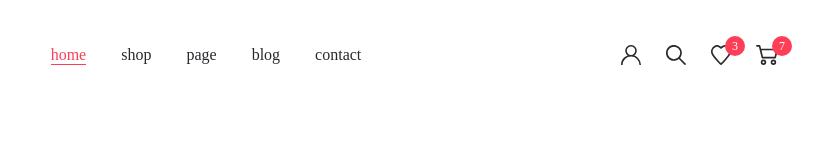
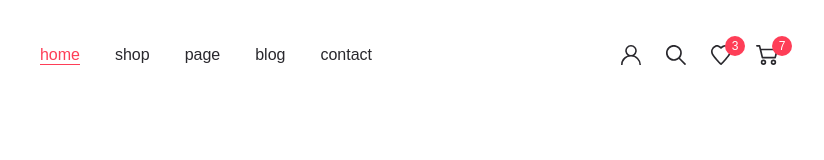
Before and after one commit to LeoKikosh/marcho, a website: page app/index.html in a window 1280 px wide. Shown: the full height of the page, 447-1271 px from the left. Drawn offline with nearby package versions, Linux system fonts and the light colour scheme; files that its build step writes are made by us from their sources.

```diff
--- a/app/scss/_fonts.scss
+++ b/app/scss/_fonts.scss
@@ -1,5 +1,39 @@
+@font-face {
+  font-family: 'Quicksand-Regular', sans-serif;
+  font-weight: 400;
+  font-style: normal;
+  src: local('Quicksand-Regular'),
+    url(../fonts/Quicksand-Regular.woff2) format('woff2'),
+    url(../fonts/Quicksand-Regular.woff) format('woff');
+  font-display: swap;
+}
+
 @font-face {
   font-family: 'Quicksand-Medium', sans-serif;
   font-weight: 500;
   font-style: normal;
+  src: local('Quicksand-Medium'),
+    url(../fonts/Quicksand-Medium.woff2) format('woff2'),
+    url(../fonts/Quicksand-Medium.woff) format('woff');
+  font-display: swap;
 }
+
+@font-face {
+  font-family: 'Roboto-Regular', sans-serif;
+  font-weight: 400;
+  font-style: normal;
+  src: local('Roboto-Regular'),
+    url(../fonts/Roboto-Regular.woff2) format('woff2'),
+    url(../fonts/Roboto-Regular.woff) format('woff');
+  font-display: swap;
+}
+
+@font-face {
+  font-family: 'Roboto-Bold', sans-serif;
+  font-weight: 700;
+  font-style: normal;
+  src: local('Roboto-Bold'),
+    url(../fonts/Roboto-Bold.woff2) format('woff2'),
+    url(../fonts/Roboto-Bold.woff) format('woff');
+  font-display: swap;
+}
--- a/app/scss/_global.scss
+++ b/app/scss/_global.scss
@@ -2,6 +2,7 @@
   font-size: 16px;
   line-height: 26px;
   color: $default;
+  @extend %quicksand-500;
 }
 
 .container {
--- a/app/scss/_vars.scss
+++ b/app/scss/_vars.scss
@@ -1,3 +1,23 @@
 $accent: #fe3e57;
 $default: #8d8d8d;
 $title: #29282d;
+
+%quicksand-400 {
+  font-family: 'Quicksand-Regular', sans-serif;
+  font-weight: 400;
+}
+
+%quicksand-500 {
+  font-family: 'Quicksand-Medium', sans-serif;
+  font-weight: 500;
+}
+
+%roboto-400 {
+  font-family: 'Roboto-Regular', sans-serif;
+  font-weight: 400;
+}
+
+%roboto-700 {
+  font-family: 'Roboto-Bold', sans-serif;
+  font-weight: 700;
+}
--- a/app/scss/style.scss
+++ b/app/scss/style.scss
@@ -26,16 +26,19 @@
     color: $title;
     padding-bottom: 1px;
     transition: all .3s;
+    @extend %quicksand-400;
 
     &:hover {
       color: $accent;
       border-bottom: 1px solid $accent;
+      @extend %quicksand-500;
     }
   }
 
   &__list-link--active {
     color: $accent;
     border-bottom: 1px solid $accent;
+    @extend %quicksand-500;
   }
 }
 
```
